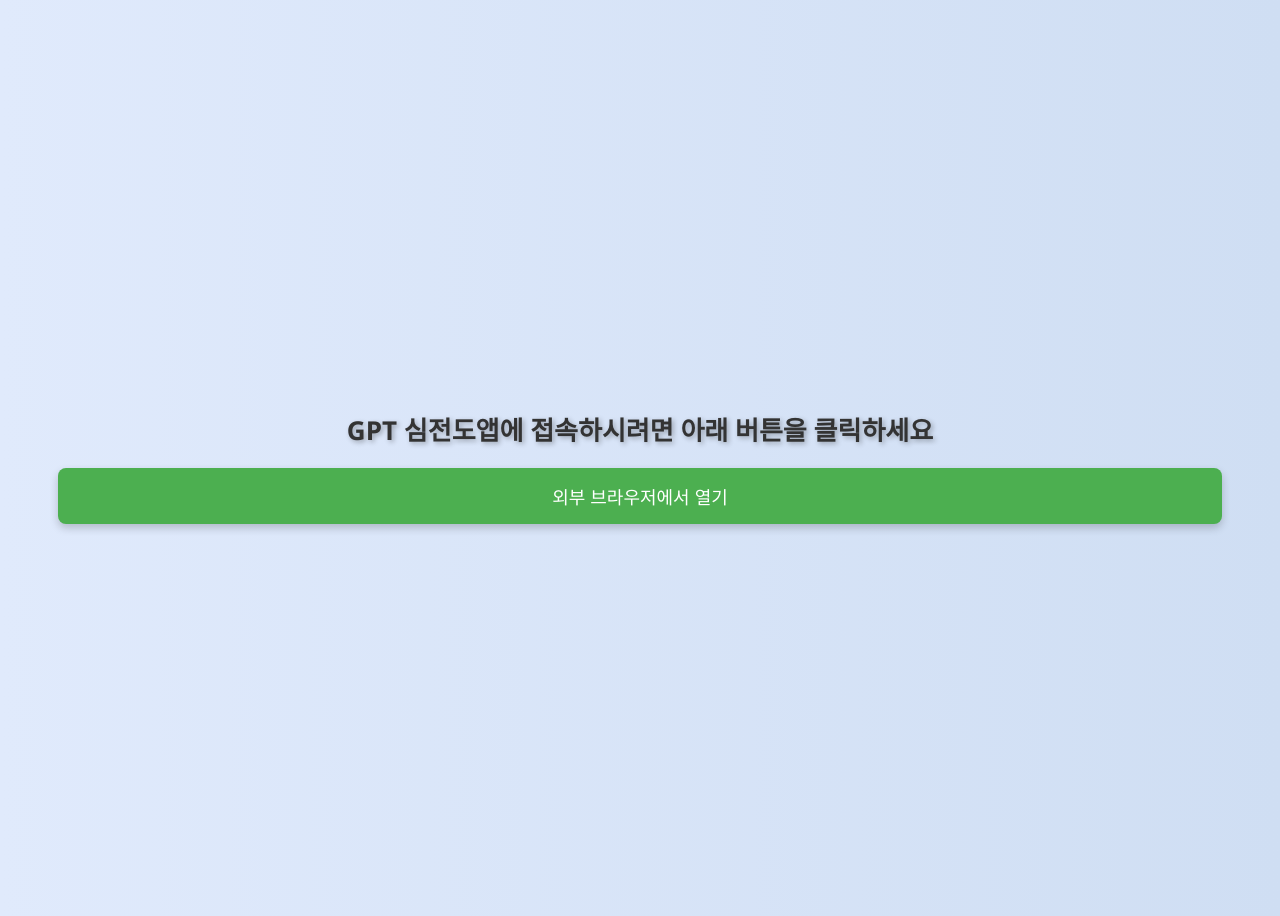
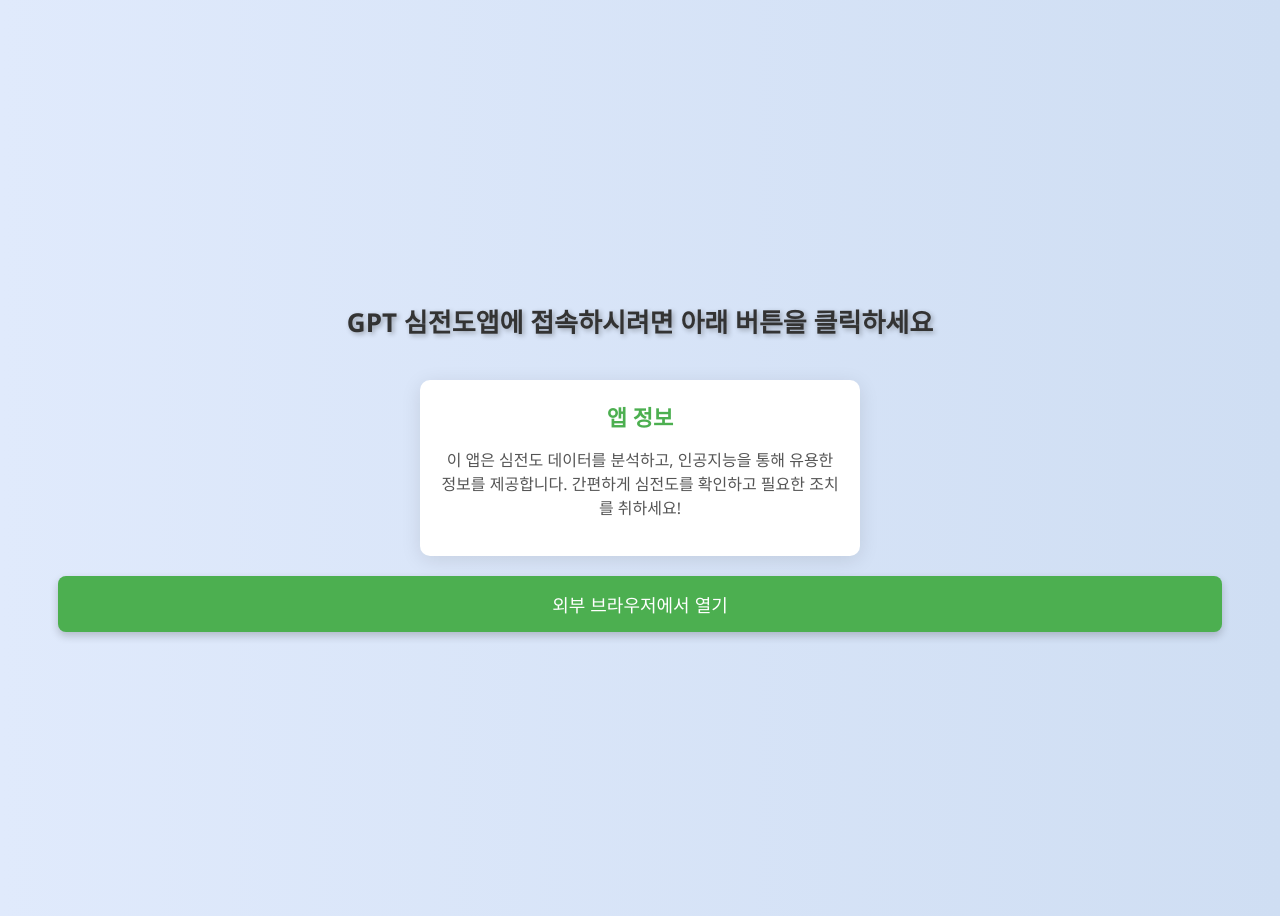
Before and after one commit to roql47/CAUEKG, a plain HTML site: page index.html in a window 1280 px wide. Drawn offline with Linux system fonts and the light colour scheme.

Commit message:
index.html

```diff
--- a/index.html
+++ b/index.html
@@ -20,6 +20,23 @@
             font-size: 26px;
             text-shadow: 2px 2px 5px rgba(0, 0, 0, 0.3);
             margin-bottom: 20px;
+        }
+        .info-card {
+            background: white;
+            border-radius: 10px;
+            box-shadow: 0 4px 20px rgba(0, 0, 0, 0.1);
+            padding: 20px;
+            margin: 20px auto;
+            max-width: 400px;
+        }
+        .info-card h2 {
+            margin: 0;
+            font-size: 22px;
+            color: #4CAF50;
+        }
+        .info-card p {
+            color: #555;
+            line-height: 1.5;
         }
         button {
             padding: 15px 30px;
@@ -48,6 +65,9 @@
             h1 {
                 font-size: 22px;
             }
+            .info-card {
+                padding: 15px;
+            }
             button {
                 padding: 12px 24px;
                 font-size: 16px;
@@ -57,6 +77,10 @@
 </head>
 <body>
     <h1>GPT 심전도앱에 접속하시려면 아래 버튼을 클릭하세요</h1>
+    <div class="info-card">
+        <h2>앱 정보</h2>
+        <p>이 앱은 심전도 데이터를 분석하고, 인공지능을 통해 유용한 정보를 제공합니다. 간편하게 심전도를 확인하고 필요한 조치를 취하세요!</p>
+    </div>
     <button onclick="openInBrowser()">외부 브라우저에서 열기</button>
 
     <script>
```
